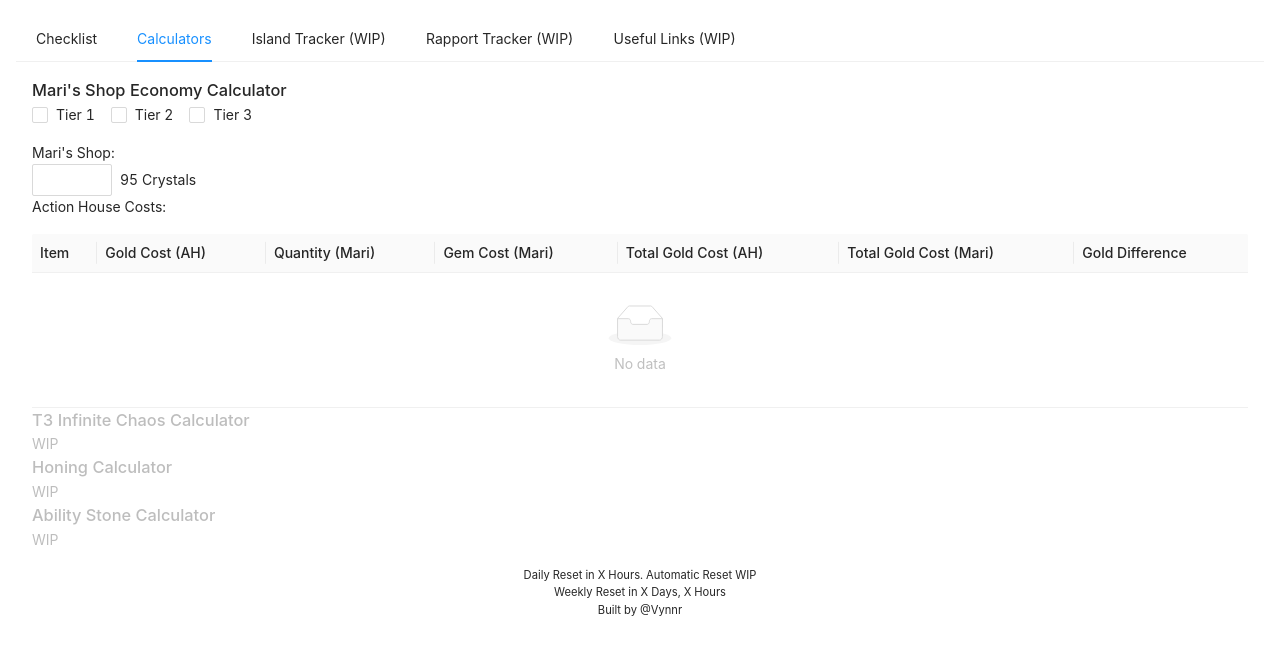
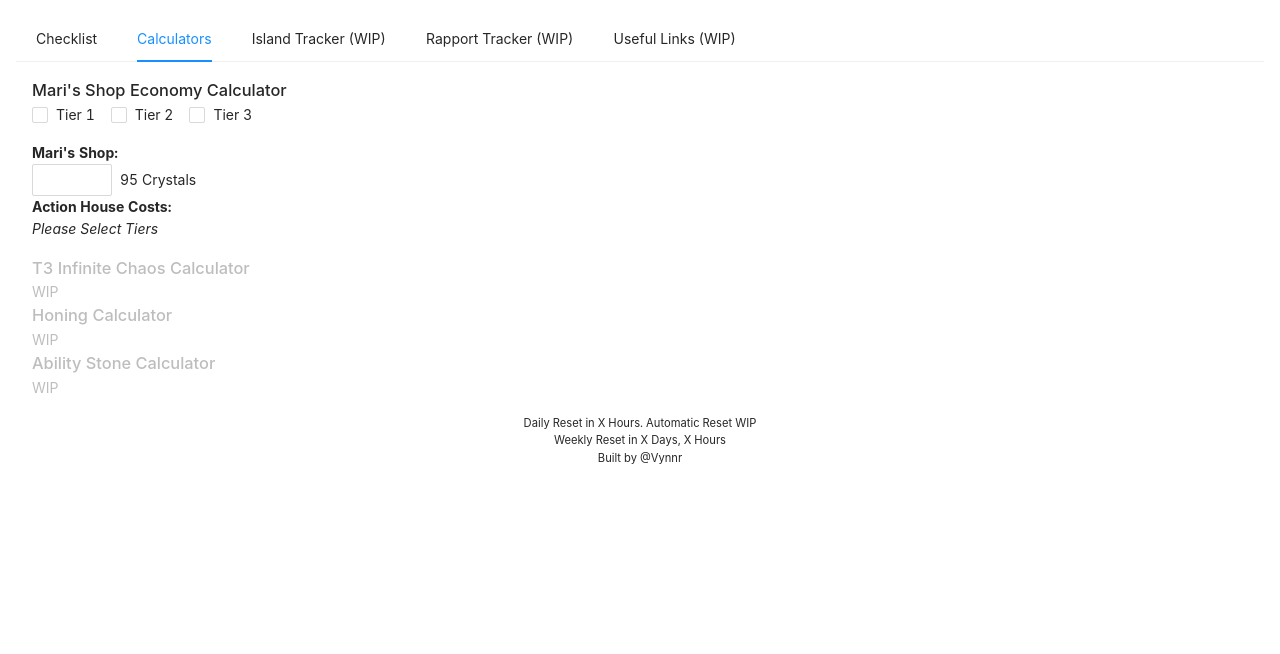
Before and after one commit to arlenpan/seventhark, a Next.js app: page /calculator in a window 1280 px wide. Shown: the top 654 px of the page. Built offline with nearby package versions, Linux system fonts and the light colour scheme.

Commit message:
add empty state for mari calculator

```diff
--- a/src/components/CostEntry/CostEntry.jsx
+++ b/src/components/CostEntry/CostEntry.jsx
@@ -10,7 +10,7 @@ export default function CostEntry({ tiers, costs = {}, onChange, className }) {
 
     return (
         <div className={className}>
-            Mari's Shop:
+            <strong>Mari's Shop:</strong>
             <div>
                 <Input
                     type="number"
@@ -20,8 +20,11 @@ export default function CostEntry({ tiers, costs = {}, onChange, className }) {
                 />
                 95 Crystals
             </div>
-            Action House Costs:
+            <strong>Action House Costs:</strong>
             <div className={styles.container}>
+                {!Object.values(tiers).find((tierValue) => tierValue) && (
+                    <em>Please Select Tiers</em>
+                )}
                 {HONING_MATERIALS.map((material) => {
                     if (!tiers[material.tier]) return null;
                     return (
--- a/src/pages/calculator.jsx
+++ b/src/pages/calculator.jsx
@@ -42,9 +42,12 @@ const Calculator = () => {
             </div>
 
             <CostEntry tiers={tiers} costs={costs} className="m-ts" onChange={handleCostChange} />
-            <MariShopView tiers={tiers} costs={costs} className="m-ts" />
 
-            <div className="faded">
+            {Object.values(tiers).find((tierValue) => tierValue) && (
+                <MariShopView tiers={tiers} costs={costs} className="m-ts" />
+            )}
+
+            <div className="faded m-ts">
                 <h3>T3 Infinite Chaos Calculator</h3>
                 <span>WIP</span>
                 <h3>Honing Calculator</h3>
```
